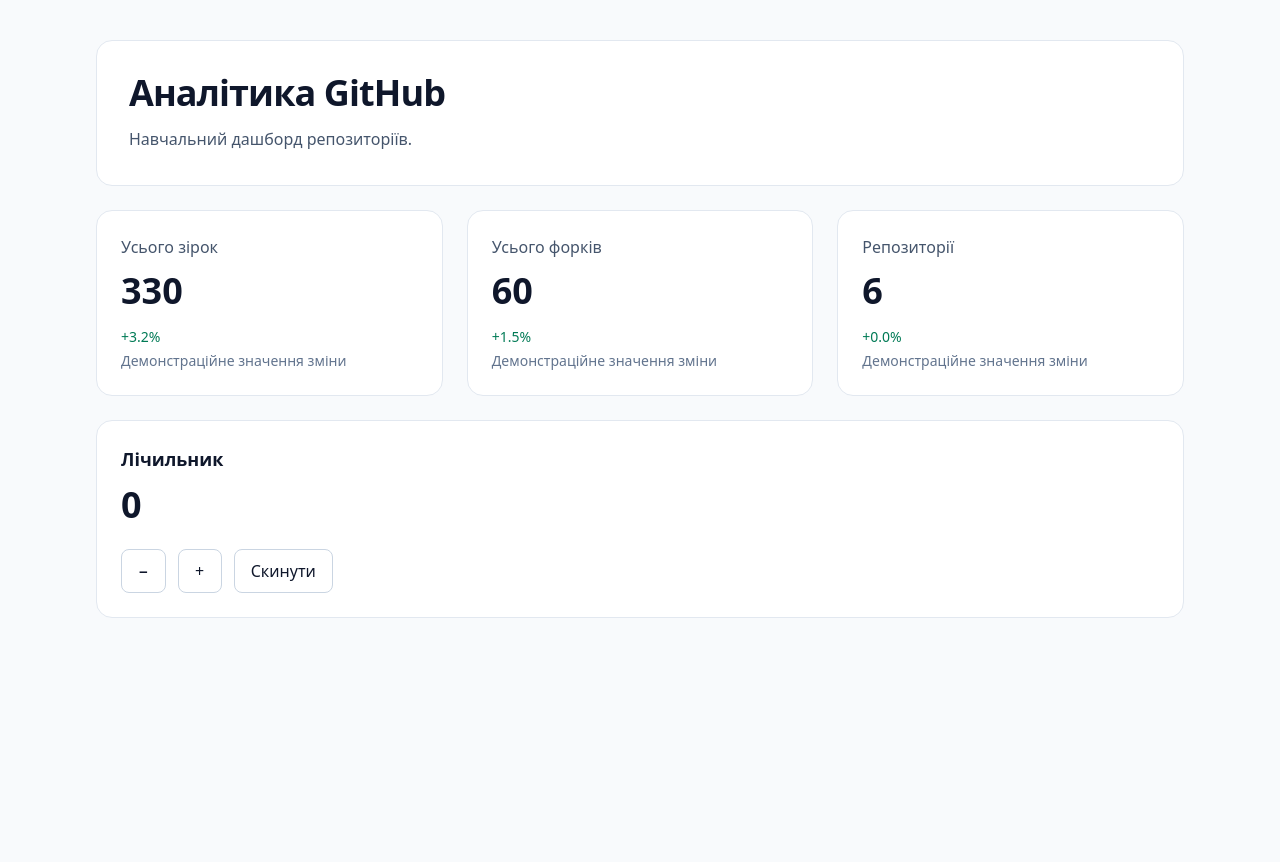
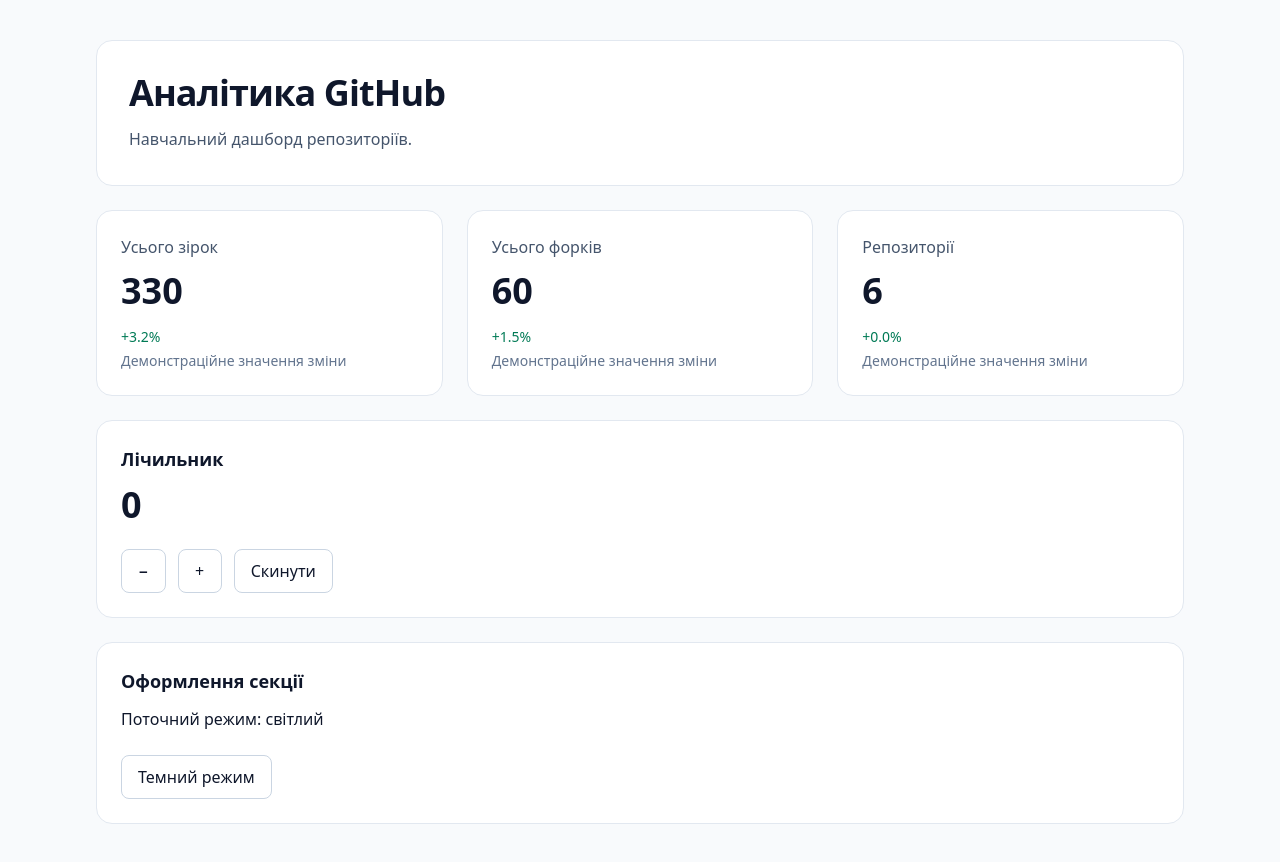
Before and after one commit to SkyKals/GitHub-Analytics-Dashboard, a React (Vite) app: page / in a window 1280 px wide. Before the commit the page ends 800 px from the top, so only its background shows below. Built offline with nearby package versions, Linux system fonts and the light colour scheme.

Commit message:
LAB-01: add section theme toggle

```diff
--- a/src/App.tsx
+++ b/src/App.tsx
@@ -1,6 +1,7 @@
 import Counter from './components/Counter'
 import DashboardLayout from './components/DashboardLayout'
 import KpiCard from './components/KpiCard'
+import Toggle from './components/Toggle'
 import { repositories } from './data/repositories'
 
 export default function App() {
@@ -23,6 +24,7 @@
         <KpiCard title="Репозиторії" value={repositories.length} change="+0.0%" />
       </section>
       <Counter initialValue={0} />
+      <Toggle />
     </DashboardLayout>
   )
 }
--- /dev/null
+++ b/src/components/Toggle.tsx
@@ -0,0 +1,33 @@
+import { useState } from 'react'
+
+export default function Toggle() {
+  const [isDarkMode, setIsDarkMode] = useState(false)
+
+  return (
+    <section
+      aria-label="Оформлення секції"
+      className={`rounded-2xl border p-6 ${
+        isDarkMode
+          ? 'border-slate-700 bg-slate-900 text-slate-50'
+          : 'border-slate-200 bg-white text-slate-900'
+      }`}
+    >
+      <h2 className="text-lg font-semibold">Оформлення секції</h2>
+      <p aria-live="polite" className="mt-3">
+        Поточний режим: {isDarkMode ? 'темний' : 'світлий'}
+      </p>
+      <button
+        type="button"
+        aria-pressed={isDarkMode}
+        onClick={() => setIsDarkMode((currentMode) => !currentMode)}
+        className={`mt-6 min-h-11 rounded-lg border px-4 py-2 font-medium ${
+          isDarkMode
+            ? 'border-slate-500 bg-slate-700 text-slate-50 hover:bg-slate-600'
+            : 'border-slate-300 bg-white text-slate-900 hover:bg-slate-100'
+        }`}
+      >
+        Темний режим
+      </button>
+    </section>
+  )
+}
```
